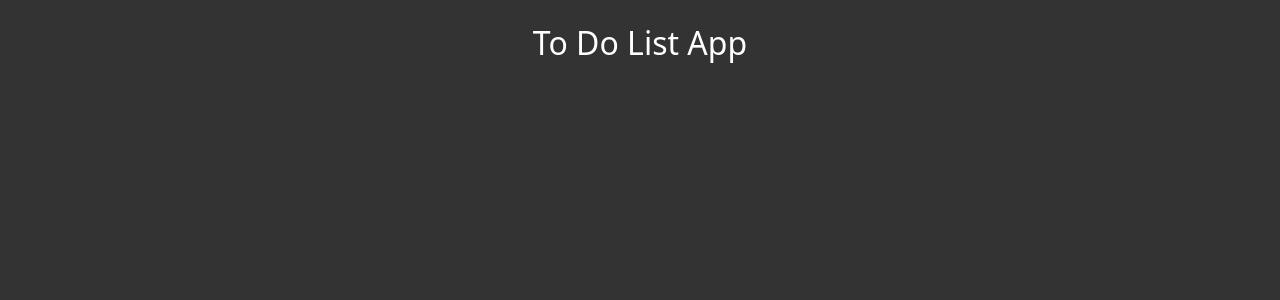
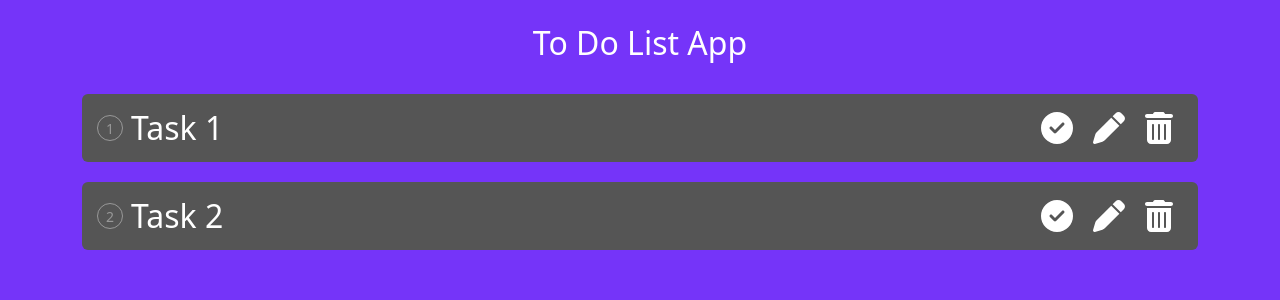
Before and after one commit to nyirurugoomar/Todo-app, a React (Create React App) app: page / in a window 1280 px wide. Shown: the top 300 px of the page. Built offline with nearby package versions, Linux system fonts and the light colour scheme.

Commit message:
adding style to taskBg and icon

```diff
--- a/src/App.css
+++ b/src/App.css
@@ -1,7 +1,62 @@
 body {
-  background-color: #333;
+  background-color: #7534F9;
   color: white;
 }
 .App{
   text-align: center;
 }
+.taskBg{
+  background-color: #555;
+  border-radius: 6px;
+  margin-bottom: 20px;
+  padding: 10px 140px 10px 15px;
+  text-align: left;
+  font-size: 22px;
+  position: relative;
+
+}
+.taskBg div{
+  display: flex;
+  align-items: center;
+  font-size: 2rem;
+}
+.taskNumber{
+  color: #999;
+  border: 1px solid #999;
+  border-radius: 50%;
+  width: 26px;
+  height: 26px;
+  display: flex;
+  text-align: center;
+  font-size: 14px;
+  margin-right: 8px;
+  align-items: center;
+  justify-content: center;
+}
+.taskBg  .taskText{
+  flex: 1;
+}
+.taskBg .done .taskText{
+  text-decoration: line-through;
+  opacity: 0.3;
+
+}
+
+.iconsWrap {
+  position: absolute;
+  top: 50%;
+  transform: translateY(-50%);
+  right: 15px;
+  width: auto;
+  display: inline-block;
+}
+.taskBg .iconsWrap span{
+  display: inline-block;
+  margin: 0px 10px 0 10px;
+  cursor: pointer;
+  color: white;
+  font-size: 2rem;
+}
+.taskBg .iconsWrap span:hover{
+  color:yellow;
+}
--- a/src/App.js
+++ b/src/App.js
@@ -2,7 +2,7 @@ import React,{useState} from 'react';
 import 'bootstrap/dist/css/bootstrap.min.css';
 import { FontAwesomeIcon } from '@fortawesome/react-fontawesome';
 import {
-  faCircle, faPen, faTrashCan
+  faCircleCheck, faPen, faTrashCan
 } from '@fortawesome/free-solid-svg-icons'
 import './App.css';
 
@@ -57,6 +57,42 @@ function App() {
         <br></br>
 
      {toDo && toDo.length ? '' : 'No Tasks...'}
+     {toDo && toDo
+     .map((task, index) =>{
+       return(
+         <React.Fragment key={task.id}>
+
+          <div className="col taskBg">
+            <div className={task.status ? 'done' : ''}>
+            <span className='taskNumber'>{index +1}</span>
+            <span className='taskText'>{task.title}</span>
+
+            </div>
+
+            <div className='iconsWrap'>
+              <span>
+                <FontAwesomeIcon icon={faCircleCheck}/>
+              </span>
+
+              <span>
+                <FontAwesomeIcon icon={faPen}/>
+              </span>
+
+              <span>
+              <FontAwesomeIcon icon={faTrashCan}/>
+              </span>
+
+            </div>
+
+          </div>
+
+
+
+
+         </React.Fragment>
+       )
+     })
+     }
 
     </div>
   );
```
